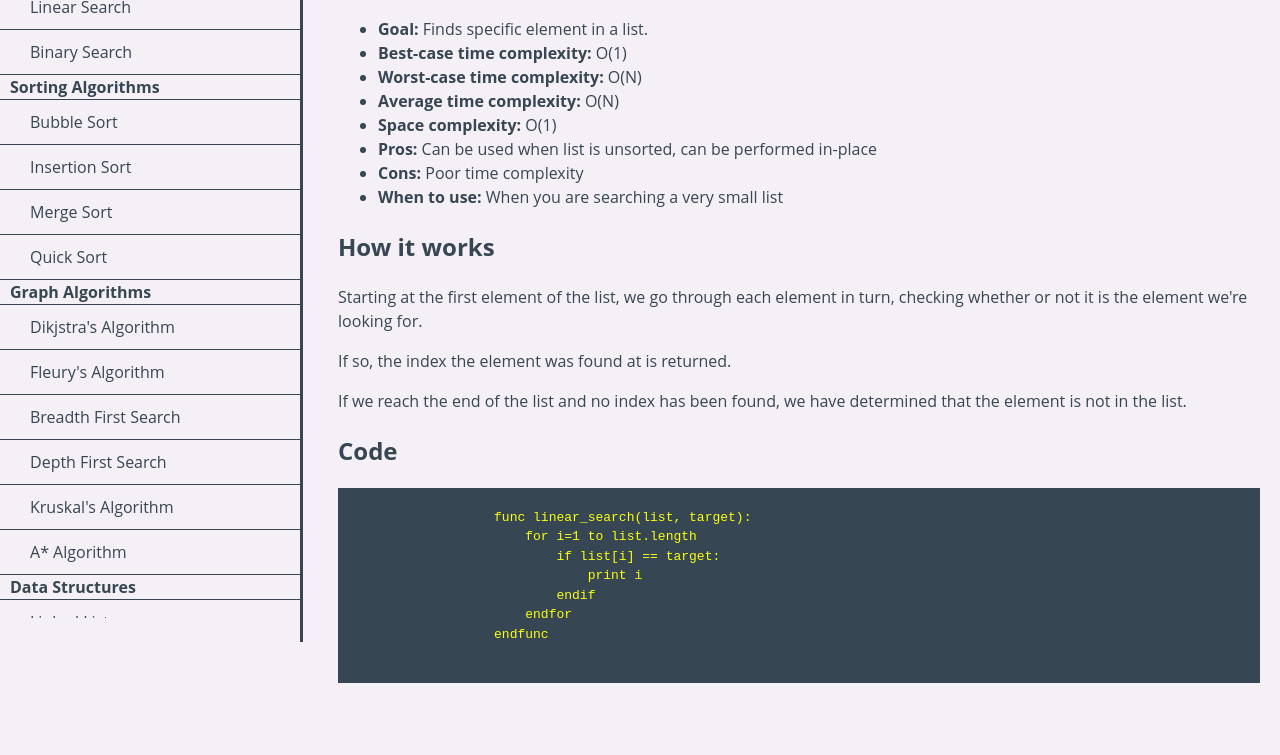
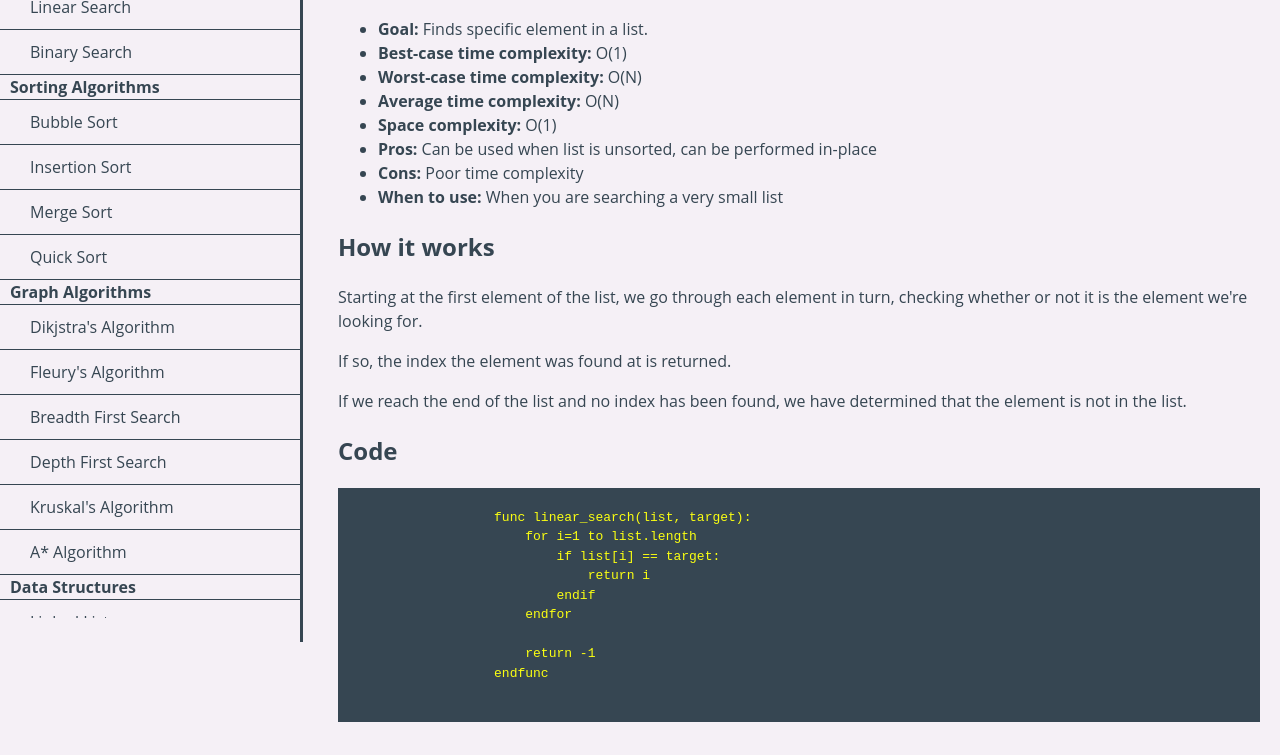
Before and after one commit to repoocsyrac/algorithms, a plain HTML site: page linear-search.html in a window 1280 px wide. Shown: the part 158-913 px from the top of the page. Before the commit the page ends 874 px from the top, so only its background shows below. Drawn offline with nearby package versions, Linux system fonts and the light colour scheme.

Commit message:
update lin search code

```diff
--- a/linear-search.html
+++ b/linear-search.html
@@ -46,9 +46,11 @@
                     func linear_search(list, target):
                         for i=1 to list.length
                             if list[i] == target:
-                                print i
+                                return i
                             endif
                         endfor
+
+                        return -1
                     endfunc
                 </code>
             </pre>
```
